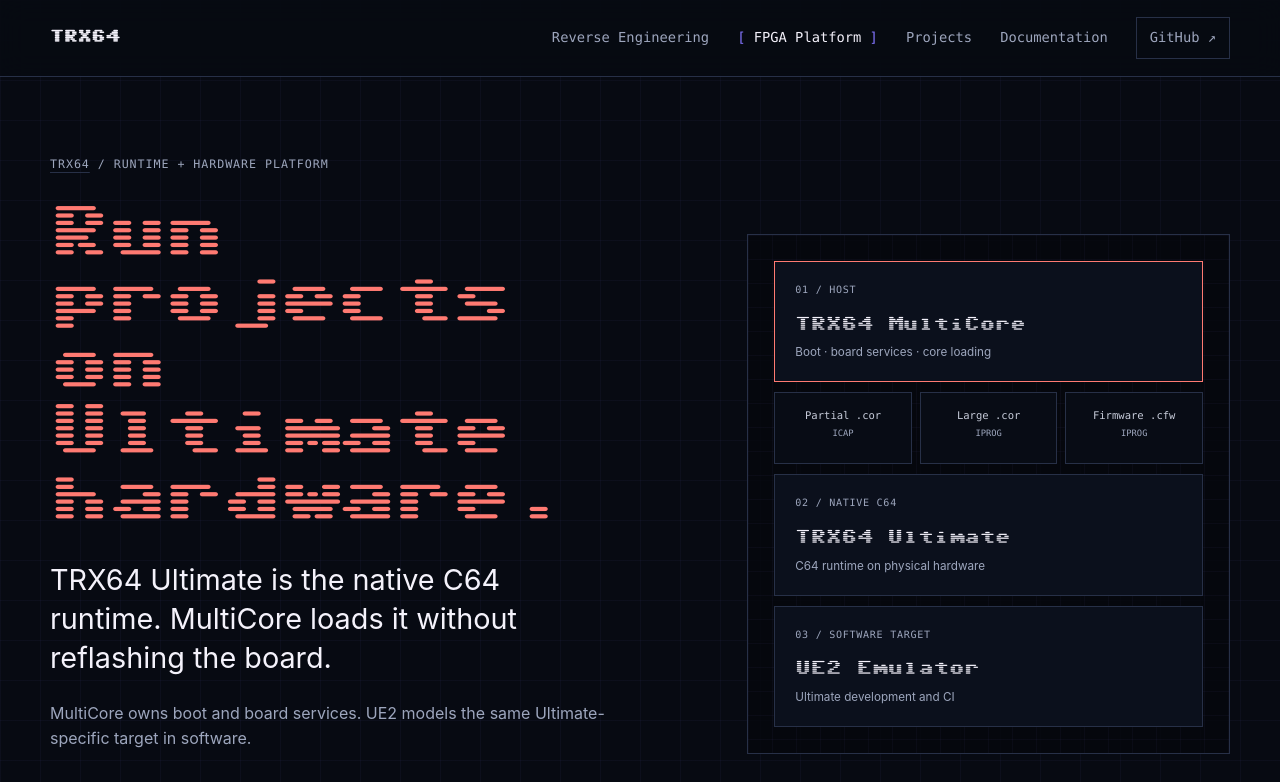
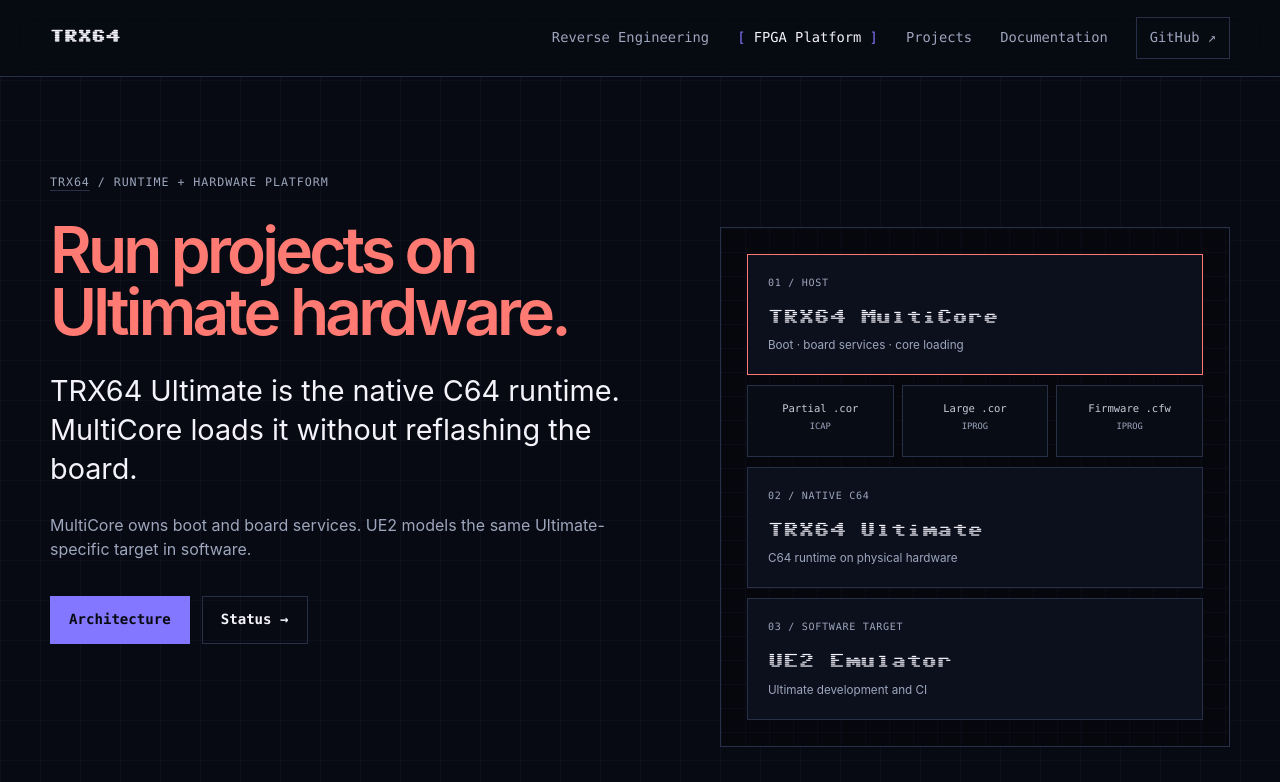
Before and after one commit to trex64-dev/trex64-dev.github.io, a plain HTML site: page dist/fpga-platform.html in a window 1280 px wide. Shown: the top 782 px of the page. Drawn offline with Linux system fonts and the light colour scheme.

Commit message:
Fix domain page hero typography

```diff
--- a/dist/assets/site.css
+++ b/dist/assets/site.css
@@ -2129,11 +2129,10 @@ h1 .cycle {
 /* Domain pages */
 .domain-hero {
   display: grid;
-  grid-template-columns: minmax(0, 0.92fr) minmax(440px, 0.78fr);
-  gap: clamp(72px, 10vw, 156px);
-  align-items: center;
-  min-height: 720px;
-  padding: 78px 0;
+  grid-template-columns: minmax(0, 1fr) minmax(420px, 0.86fr);
+  gap: clamp(48px, 6vw, 84px);
+  align-items: start;
+  padding: 96px 0 88px;
 }
 
 .domain-hero-copy {
@@ -2155,10 +2154,14 @@ h1 .cycle {
 }
 
 .domain-hero h1 {
-  max-width: 100%;
-  margin: 0;
-  font-size: clamp(2.35rem, 4.6vw, 4.6rem);
-  overflow-wrap: break-word;
+  max-width: 680px;
+  margin: 0;
+  font-family: var(--sans);
+  font-size: clamp(3rem, 5vw, 4.8rem);
+  font-weight: 600;
+  letter-spacing: -0.06em;
+  line-height: 0.96;
+  text-wrap: balance;
 }
 
 .domain-page-re .domain-hero h1 { color: var(--cyan); }
@@ -2181,6 +2184,7 @@ h1 .cycle {
 
 .domain-schematic {
   position: relative;
+  margin-top: 54px;
   padding: 26px;
   border: 1px solid var(--line);
   background:
@@ -2587,7 +2591,7 @@ h1 .cycle {
   .home-hero { grid-template-columns: minmax(0, 1fr); }
   .home-intro { position: static; max-width: 760px; padding-top: 0; }
   .domain-hero { grid-template-columns: 1fr; min-height: auto; }
-  .domain-schematic { max-width: 720px; }
+  .domain-schematic { max-width: 720px; margin-top: 0; }
   .statement-grid { grid-template-columns: 0.32fr 1fr; }
   .statement-grid .constraint-list { grid-column: 2; }
   .feature-visual { grid-template-columns: 1fr; }
--- a/dist/fpga-platform.html
+++ b/dist/fpga-platform.html
@@ -6,7 +6,7 @@
     <meta name="description" content="TRX64 FPGA Platform: MultiCore, TRX64 Ultimate, and the C64U / UE2 Emulator for Ultimate hardware and software development." />
     <meta name="theme-color" content="#070a12" />
     <title>TRX64 — FPGA Platform</title>
-    <link rel="stylesheet" href="assets/site.css?v=20261115-2" />
+    <link rel="stylesheet" href="assets/site.css?v=20261115-3" />
   </head>
   <body class="domain-page domain-page-fpga">
     <header class="site-header site-header-v2">
```
Also changed, not shown: dist/documentation.html (+1 -1 lines), dist/examples.html (+1 -1 lines), dist/index.html (+1 -1 lines), dist/reverse-engineering.html (+1 -1 lines).
